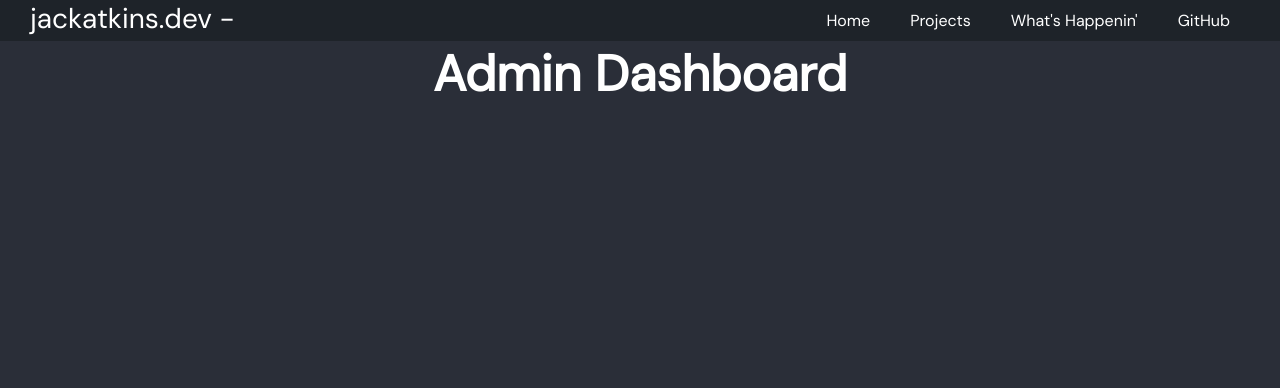
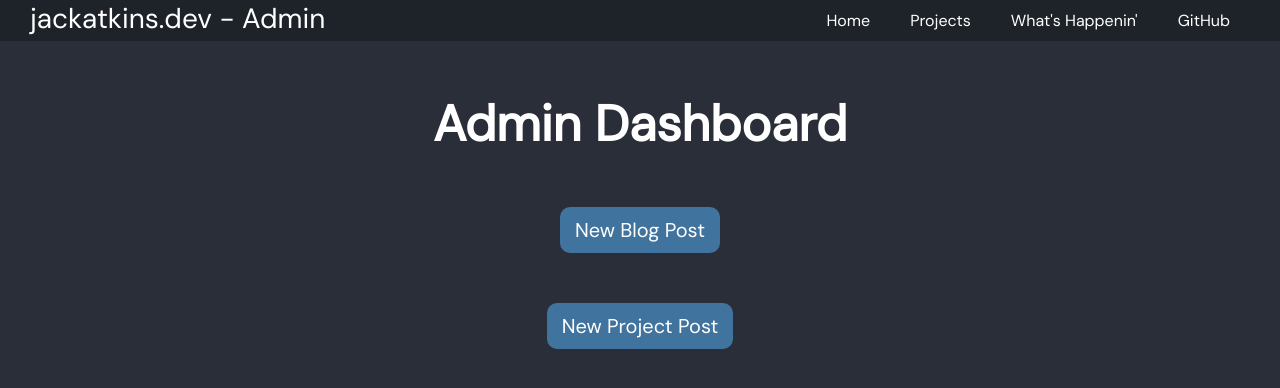
Before and after one commit to J4CKINS/jackatkins.dev_old, a Flask app: template templates/admin.html in a window 1280 px wide. Shown: the top 388 px of the page. Run offline with Flask 2, Linux system fonts and the light colour scheme; the template is opened without the code that fills it, so the values that code supplies are empty.

Commit message:
added content to admin.html

```diff
--- a/templates/admin.html
+++ b/templates/admin.html
@@ -1,8 +1,14 @@
 {% extends "base.html" %}
 
 {% block title %}Admin{% endblock %}
-{% block navtitle %}{% endblock %}
+{% block navtitle %}Admin{% endblock %}
 
 {% block content%}
-<h1>Admin Dashboard</h1>
+<div class="content-break">
+    <h1>Admin Dashboard</h1>
+
+    <button class="content-break">New Blog Post</button>
+    <br>
+    <button class="content-break">New Project Post</button>
+</div>
 {% endblock %}
```
